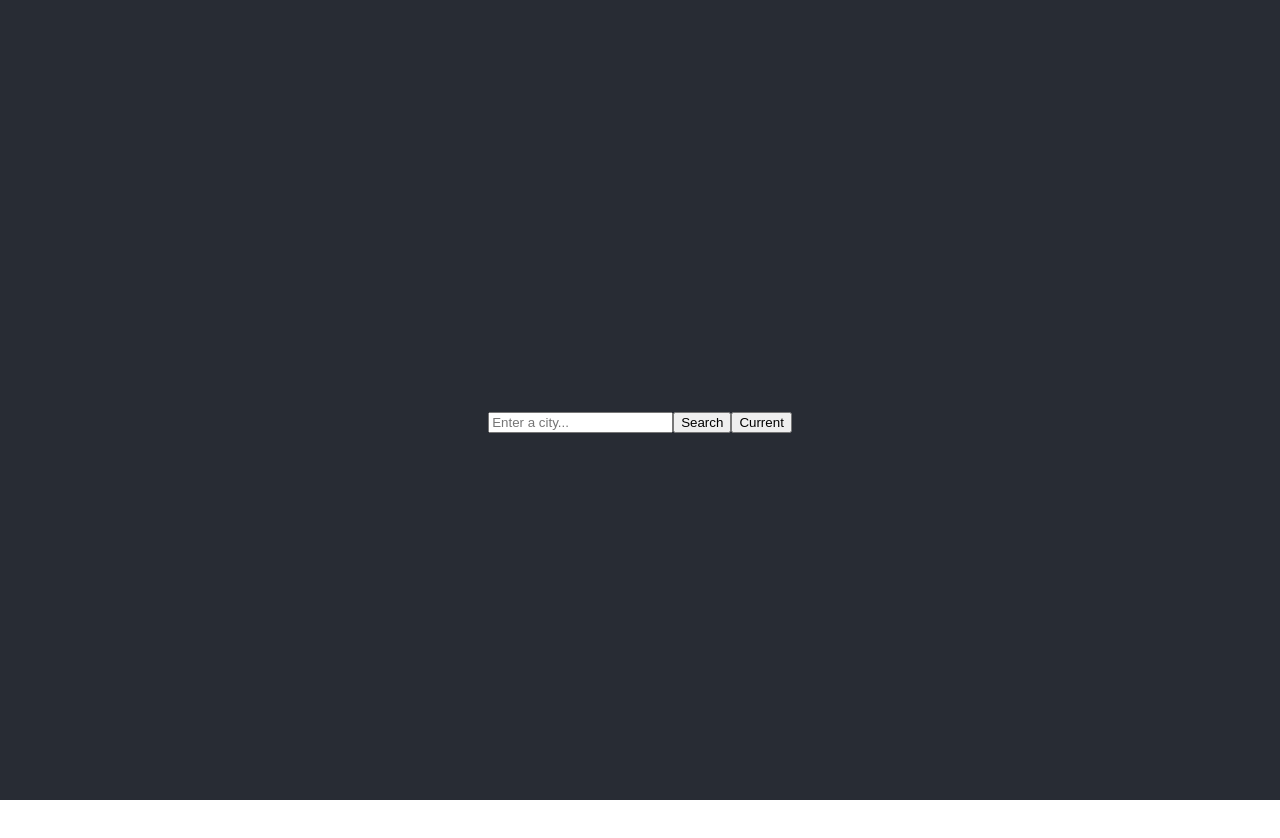
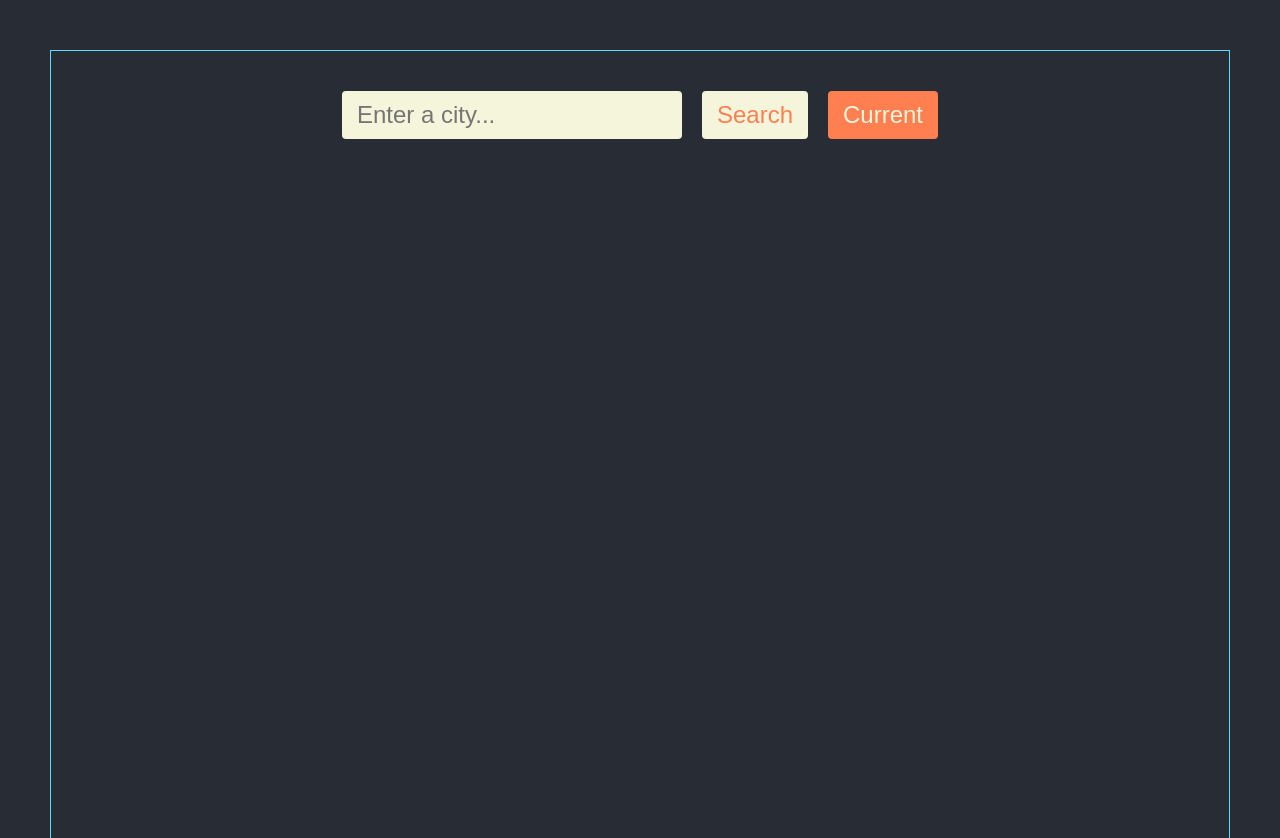
Before and after one commit to Dianab177/React-Weather-App, a React (Create React App) app in the folder my-app/: page / in a window 1280 px wide. Shown: the top 838 px of the page. Before the commit the page ends 800 px from the top, so only its background shows below. Built offline with nearby package versions, Linux system fonts and the light colour scheme.

Commit message:
include-date

```diff
--- a/my-app/package.json
+++ b/my-app/package.json
@@ -7,9 +7,10 @@
     "@testing-library/react": "^13.3.0",
     "@testing-library/user-event": "^13.5.0",
     "axios": "^0.27.2",
+    "bootstrap": "^5.2.0",
     "react": "^18.2.0",
     "react-dom": "^18.2.0",
-    "react-scripts": "5.0.1",
+    "react-scripts": "^2.1.3",
     "web-vitals": "^2.1.4"
   },
   "scripts": {
--- a/my-app/src/App.css
+++ b/my-app/src/App.css
@@ -1,7 +1,51 @@
+button{
+  font-size: 1.5rem;
+  margin: 10px;
+  padding: 10px 15px;
+  border-radius: 4px;
+  border: none;
+}
+input{
+  font-size: 1.5rem;
+  margin: 10px;
+  padding: 10px 15px;
+  border-radius: 4px;
+  border: none;
+  background-color: beige;
+}
+h1{
+  font-size: 4rem;
+  margin:0;
+}
+
 .App {
   text-align: center;
+  color: beige;
+  background-color: #282c34;
+  padding: 50px;
 }
-
+.button-search{
+  background-color:beige;
+  color:coral;
+}
+.button-Currrent{
+  background-color:coral;
+  color: beige;
+}
+.form{
+  display: flex;
+  align-items: center;
+  justify-content:center;
+}
+.form-li{
+  list-style: none;
+  font-size: 15px;
+  margin: 10px;
+}
+.icon-1{
+ width: 150px;
+ height: auto;
+}
 .App-logo {
   height: 40vmin;
   pointer-events: none;
@@ -14,14 +58,15 @@
 }
 
 .App-header {
-  background-color: #282c34;
   min-height: 100vh;
   display: flex;
   flex-direction: column;
   align-items: center;
-  justify-content: center;
+  justify-content:start;
   font-size: calc(10px + 2vmin);
-  color: white;
+  border: #61dafb 1px solid;
+  padding: 30px;
+
 }
 
 .App-link {
--- a/my-app/src/App.js
+++ b/my-app/src/App.js
@@ -1,17 +1,16 @@
 import './App.css';
 import Weather from "./Componentes/Weather";
 
-function App(props) {
+import React from 'react'
+
+const App = () => {
   return (
     <div className="App">
-      <header className="App-header">
-       <div><h1>{props.temperature}</h1></div>
-       <div>
-       <Weather city='londres' />
-       </div>
-      </header>
+    <div className='App-header'>
+      <Weather/>
+      </div>
     </div>
-  );
+  )
 }
 
-export default App;
+export default App
--- a/my-app/src/Componentes/Weather.js
+++ b/my-app/src/Componentes/Weather.js
@@ -1,7 +1,7 @@
 import React, { useState } from 'react';
 import axios from "axios";
 
-const Weather = (props) => {
+const Weather = () => {
   const [city, setCity] = useState("");
   const [searchSubmit, setSearchSubmit] = useState(false);
   const [forecast, setForecast] = useState({});
@@ -10,11 +10,13 @@ const Weather = (props) => {
    function WeatherForecast(response) {
     setSearchSubmit(true);
     setForecast({
+    city: response.data.name,
     temperature: response.data.main.temp,
     wind: response.data.wind.speed,
     humidity: response.data.main.humidity,
     description: response.data.weather[0].description,
     icon: `http://openweathermap.org/img/wn/${response.data.weather[0].icon}@2x.png`,
+
   });
  }
 
@@ -31,21 +33,22 @@ const Weather = (props) => {
 
     let form = (
       <form onSubmit={HandleSubmit}>
-        <input type="search" onChange={Searching} placeholder="Enter a city..." />
-        <button type="submit" value="Search">Search</button>
-        <button type="submit" value="Current">Current</button>
+        <input className='text-input' type="search" onChange={Searching} placeholder="Enter a city..." />
+        <button className='button-search' type="submit" value="Search">Search</button>
+        <button className='button-Currrent' type="submit" value="Current">Current</button>
      </form>);
 
       if (searchSubmit) {
         return (
           <div>
-            {form}
+           {form}
+            <h3>{forecast.city}</h3>
+            <img className='icon-1' src={forecast.icon} alt={forecast.description}/>
+            <h1>{Math.round(forecast.temperature)}ºC</h1>
         <ul className="form">
-           <li className="form-li">temperature: {Math.round(forecast.temperature)}ºC</li>
-           <li>Description: {forecast.description}</li>
-           <li>Humidity: {forecast.humidity}%</li>
-           <li>Wind: {forecast.wind}Km/h</li>
-           <li><img src={forecast.icon} alt={forecast.description}/></li>
+           <li className="form-li">{forecast.description}</li>
+           <li className="form-li">{forecast.humidity}%</li>
+           <li className="form-li">{forecast.wind}Km/h</li>
         </ul>
          </div>
         );
--- a/my-app/src/index.css
+++ b/my-app/src/index.css
@@ -5,9 +5,11 @@ body {
     sans-serif;
   -webkit-font-smoothing: antialiased;
   -moz-osx-font-smoothing: grayscale;
+  color: beige;
 }
 
 code {
   font-family: source-code-pro, Menlo, Monaco, Consolas, 'Courier New',
     monospace;
+    color: beige;
 }
```
Also changed, not shown: my-app/src/Componentes/Date.js (added, +28 -0 lines), 1 other file (tests, documents, lock files or other folders).
